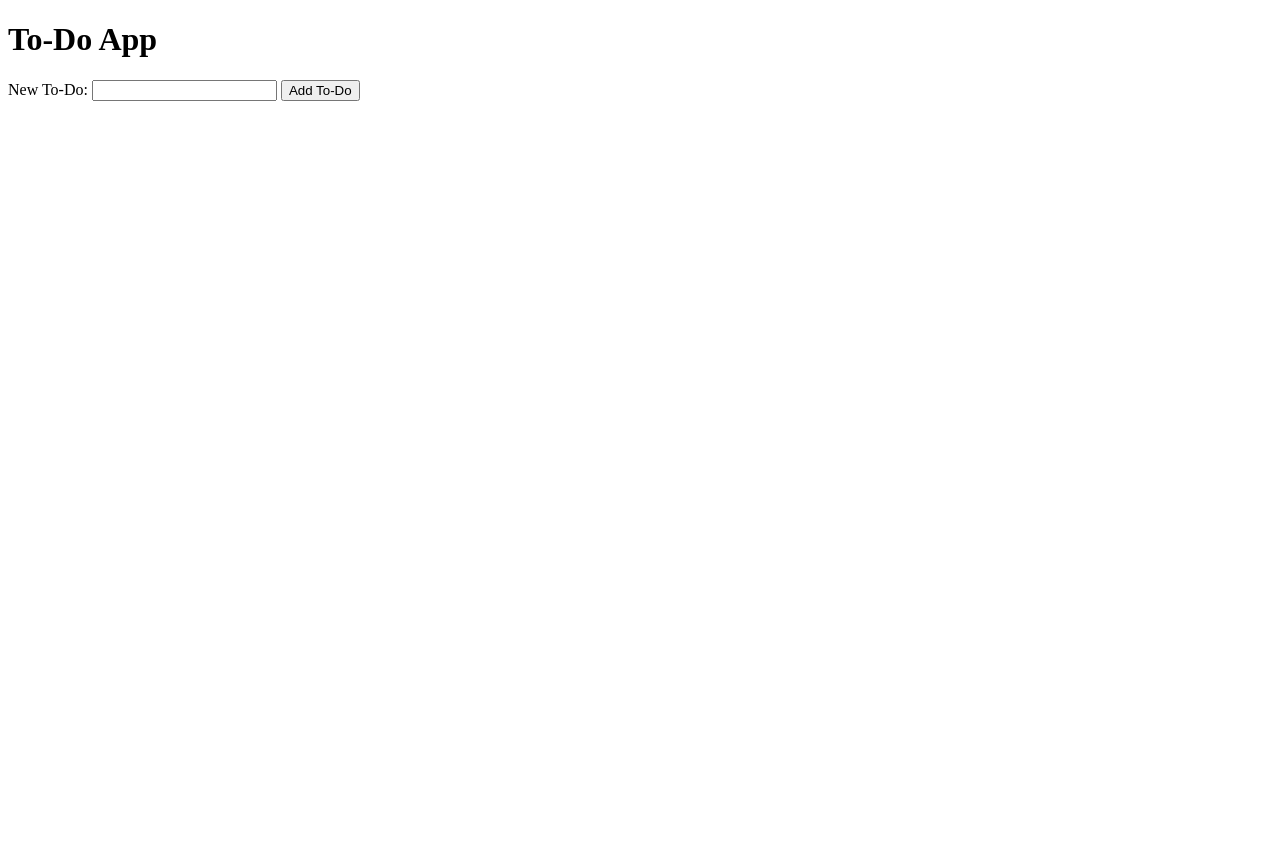
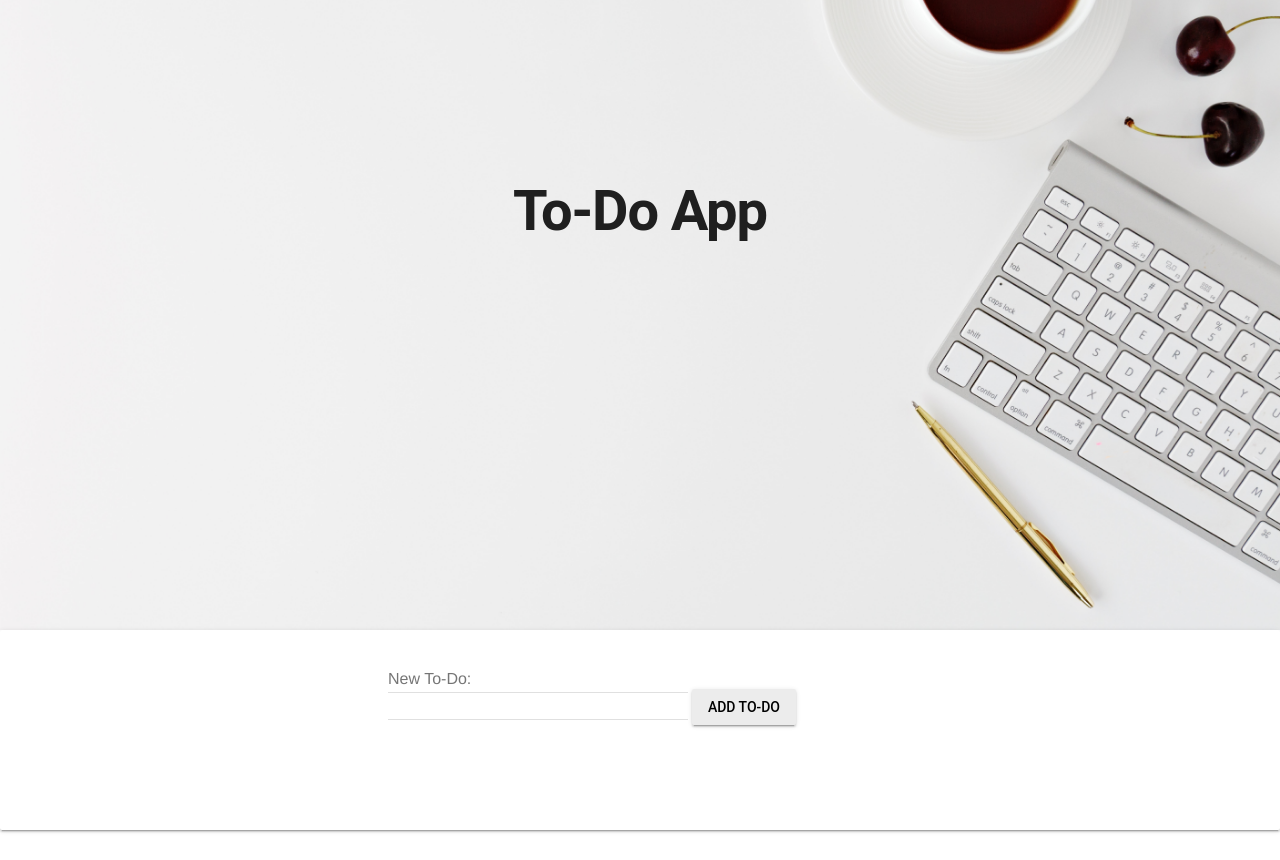
Before and after one commit to dang003/to-do-app, a plain HTML site: page index.html in a window 1280 px wide. Before the commit the page ends 800 px from the top, so only its background shows below. Drawn offline with nearby package versions, Linux system fonts and the light colour scheme.

Commit message:
Assignment 12 completed

```diff
--- a/app.js
+++ b/app.js
@@ -11,9 +11,17 @@ function onReady() {
 
     //create a new li
     let newLi = document.createElement('li');
+    newLi.classList.add("mdl-list__item");
 
     //create a new input
     let checkbox = document.createElement('input');
+
+    let deleteButton = document.createElement('button');
+    deleteButton.textContent = "Delete";
+
+    deleteButton.addEventListener('click', function(event) {
+      TODO_LIST.removeChild(this.parentElement);
+    })
 
     //set the input's type to checkbox
     checkbox.type = "checkbox";
@@ -23,6 +31,9 @@ function onReady() {
 
     //attach the checkbox to the li
     newLi.appendChild(checkbox);
+
+    //attach delete to the li
+    newLi.appendChild(deleteButton);
 
     //attach the li to the ul
     TODO_LIST.appendChild(newLi);
--- a/index.html
+++ b/index.html
@@ -1,18 +1,35 @@
 <!DOCTYPE html>
 <html>
   <head>
+    <title>To-Do App</title>
     <meta name="viewport" content="width=device-width, initial-scale=1">
-    <title>To-Do App</title>
+
+    <link rel="stylesheet" href="https://fonts.googleapis.com/icon?family=Material+Icons">
+    <link rel="stylesheet" href="https://code.getmdl.io/1.3.0/material.indigo-red.min.css">
+    <script defer src="https://code.getmdl.io/1.3.0/material.min.js"></script>
+
+    <!-- Custom Styles -->
+    <link rel="stylesheet" href="styles/main.css">
   </head>
   <body>
-    <h1>To-Do App</h1>
-    <form id="addToDoForm">
-      <label for="newToDoText">New To-Do:</label>
-      <input type="text" id="newToDoText">
-      <button type="submit">Add To-Do</button>
-    </form>
-    <ul id="toDoList">
+    <header>
+      <h1>To-Do App</h1>
+    </header>
+    <div class="list">
+      <form id="addToDoForm">
+        <div class="demo-card-wide mdl-card mdl-shadow--2dp" id="card">
+          <div class="mdl-card__supporting-text">
+            <div class="mdl-textfield mdl-js-textfield">
+              <label for="newToDoText" class="mdl-textfield__input">New To-Do:</label>
+              <input type="text" class="mdl-textfield__input" id="newToDoText">
+            </div>
+            <button class="mdl-button mdl-js-button mdl-button--raised" type="submit">Add To-Do</button>
+          </div>
+        </div>
+      </form>
+    <ul class="demo-list-item mdl-list" id="toDoList">
     </ul>
+  </div>
     <script src="app.js"></script>
   </body>
 </html>
--- /dev/null
+++ b/styles/main.css
@@ -0,0 +1,20 @@
+header {
+  background: url(../images/desk_hero.jpg) center / cover;
+  height: 60vh;
+  justify-content: center;
+  text-align: center;
+  padding-top: 150px;
+}
+
+h1 {
+  font-weight: bold;
+}
+
+#card {
+  text-align: center;
+  width: 100%;
+}
+
+.mdl-list__item {
+  font-size: 1.4em;
+}
```
Also changed, not shown: images/desk_hero.jpg (added).
